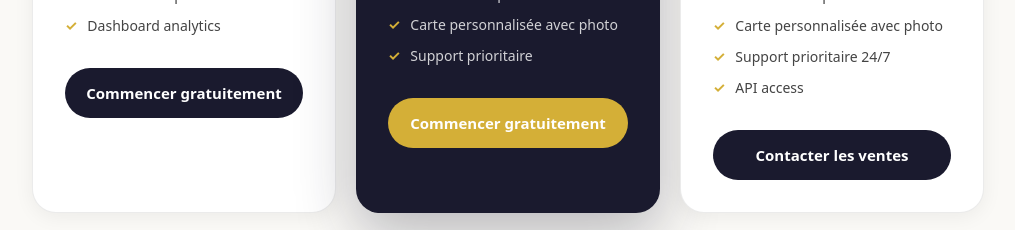
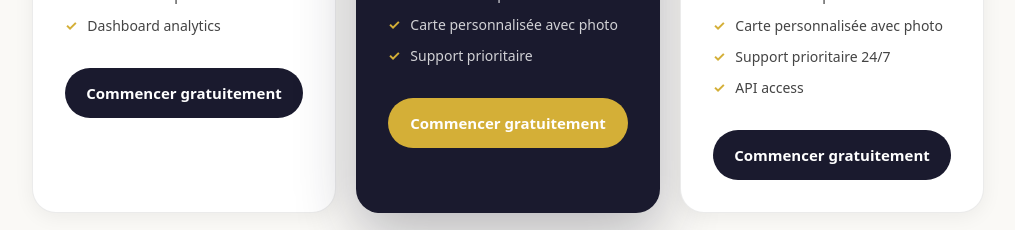
Before and after one commit to endetente06/fideleasy-dashboard, a Next.js app: page /landing in a window 1280 px wide. Shown: the part 4160-4390 px from the top of the page, without its empty margins (132-1147 px from the left). Built offline with nearby package versions, Linux system fonts and the light colour scheme.

Commit message:
Fix CTA Business commencer gratuitement

```diff
--- a/app/landing/page.jsx
+++ b/app/landing/page.jsx
@@ -40,7 +40,7 @@ export default function Landing() {
       monthlyPrice: 79,
       yearlyPrice: 66,
       features: ['Clients illimités', 'Commerces illimités', 'Apple & Google Wallet', 'QR Code', 'Notifications push', 'Carte personnalisée avec photo', 'Support prioritaire 24/7', 'API access'],
-      cta: 'Contacter les ventes',
+      cta: 'Commencer gratuitement',
       popular: false,
     },
   ];
```
